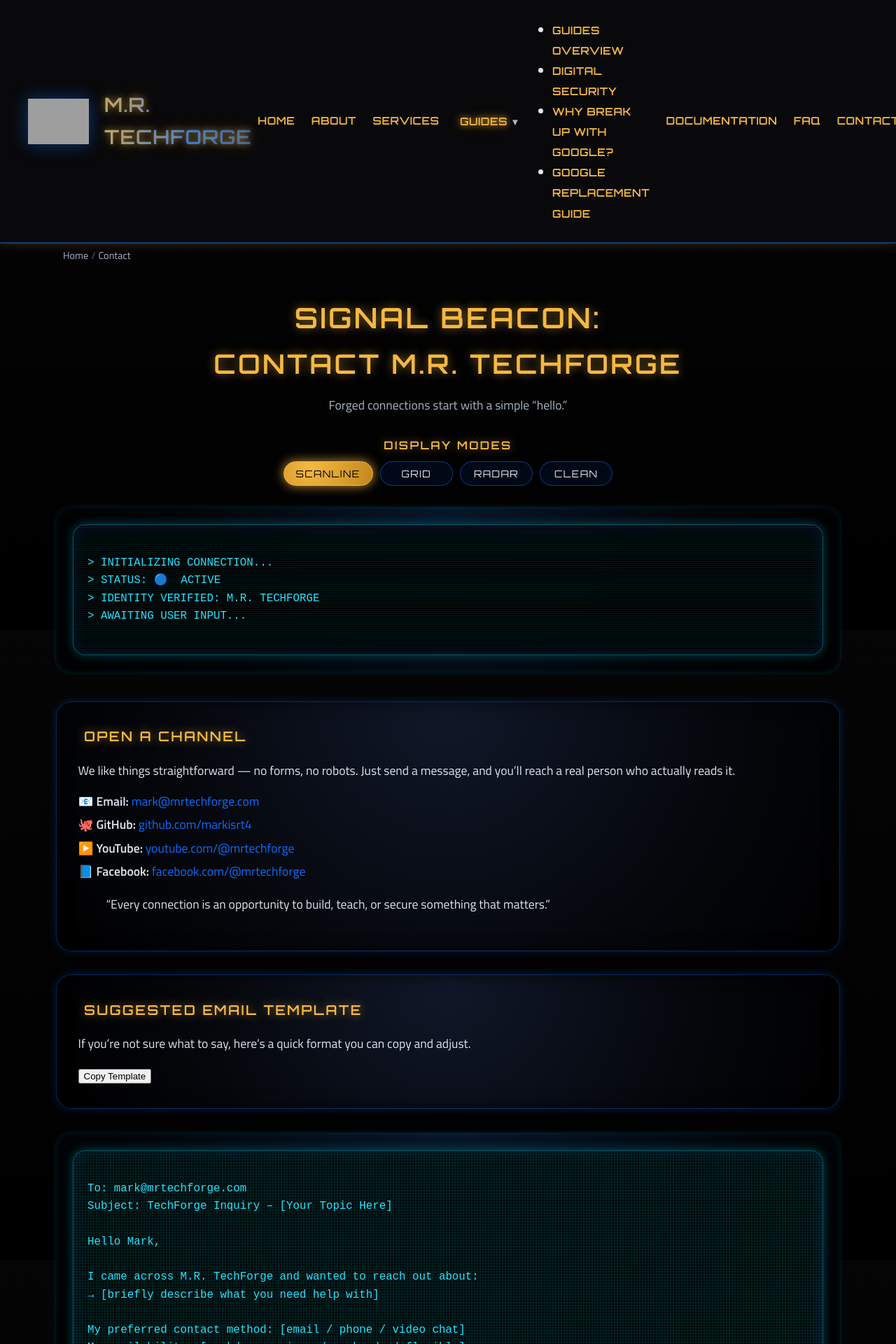
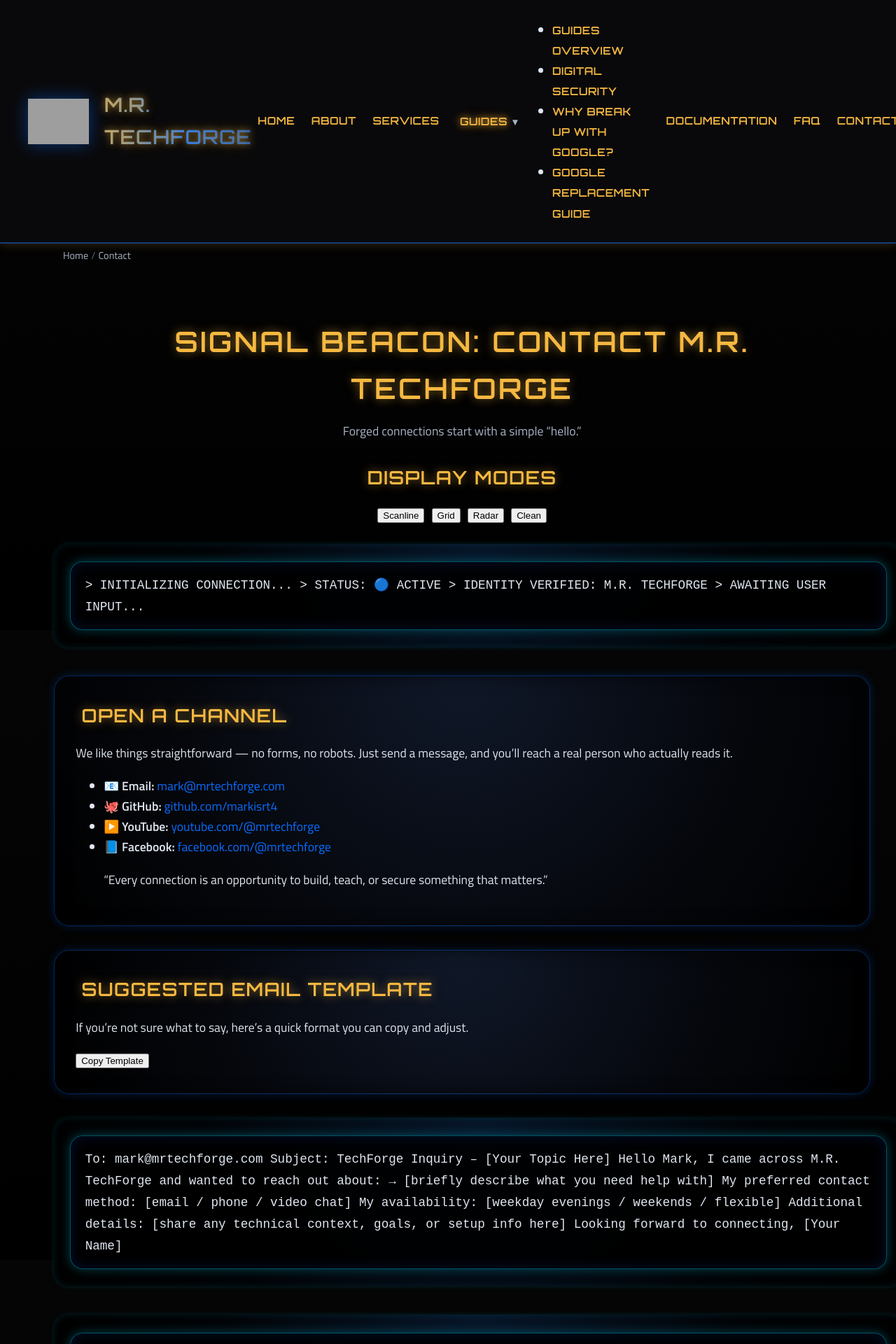
Before and after one commit to markisrt4/mrtechforge.github.io, a Jekyll site: the page built from contact.md, in a window 1280 px wide. Shown: the top 1920 px of the page at 70% size. Built offline with Jekyll 4.4.1, drawn with Linux system fonts in a browser that asks for light colours; grey boxes are pictures that could not be loaded.

Commit message:
Update _pages-contact.scss

```diff
--- a/_sass/_pages-contact.scss
+++ b/_sass/_pages-contact.scss
@@ -1,17 +1,12 @@
 /* =========================================================
-   CONTACT PAGE — FORGE STYLE (v3.0 WIDE + CENTERED)
+   CONTACT PAGE — FORGE STYLE (v3.0 Wide + Fluid Layout)
    ========================================================= */
 
-/* ---------------------------------------------------------
-   PAGE WRAPPER (controls overall lane width)
-   --------------------------------------------------------- */
-
 .forge-contact-page {
+  padding: 2.4rem 1.2rem 3rem;
+  margin: 0 auto;
   width: 100%;
-  max-width: 1400px;           /* wider lane on desktop */
-  margin: 2.4rem auto 3.2rem;
-  padding: 0 1.4rem;           /* slight side padding */
-  box-sizing: border-box;
+  max-width: 1400px; /* wider overall container */
 }
 
 /* =========================================================
@@ -32,40 +27,25 @@
   color: var(--forge-hotmetal);
 
   white-space: normal;
-  word-break: keep-all;
   overflow-wrap: break-word;
-}
-
-.forge-contact-page .page-intro .forge-highlight {
-  display: block;
-  font-size: 0.95em;
 }
 
 .forge-contact-page .page-intro .tagline {
   color: var(--forge-subtext);
   font-size: 1.05rem;
-  max-width: 640px;
+  max-width: 680px;
   margin: 0.25rem auto 0;
 }
 
 /* =========================================================
-   DISPLAY MODES BUTTON PANEL
+   DISPLAY MODES
    ========================================================= */
 
 .forge-terminal-modes {
   margin: 1.6rem auto 1.2rem;
+  max-width: 1300px;
+  width: 100%;
   text-align: center;
-  width: 100%;
-  max-width: none;
-}
-
-.forge-terminal-modes .modes-heading {
-  font-family: "Orbitron", sans-serif;
-  text-transform: uppercase;
-  letter-spacing: 0.15em;
-  font-size: 0.95rem;
-  color: var(--forge-hotmetal);
-  margin-bottom: 0.6rem;
 }
 
 .modes-buttons {
@@ -75,51 +55,19 @@
   gap: 0.6rem;
 }
 
-.terminal-mode-btn {
-  min-width: 6.2rem;
-  padding: 0.45rem 1rem;
-  border-radius: 999px;
-  border: 1px solid rgba(var(--forge-accent-rgb), 0.5);
-  background: rgba(3, 10, 24, 0.95);
-  color: var(--forge-text);
-  font-family: "Orbitron", sans-serif;
-  font-size: 0.82rem;
-  letter-spacing: 0.1em;
-  text-transform: uppercase;
-  cursor: pointer;
-  transition:
-    background 0.2s ease,
-    box-shadow 0.2s ease,
-    color 0.2s ease,
-    border-color 0.2s ease,
-    transform 0.18s ease;
-}
-
-.terminal-mode-btn:hover {
-  transform: translateY(-1px);
-  box-shadow: 0 0 12px rgba(var(--forge-accent-rgb), 0.45);
-}
-
-.terminal-mode-btn.is-active {
-  background: radial-gradient(circle at 30% 20%, var(--forge-hotmetal), #c2881e);
-  color: #000;
-  border-color: var(--forge-hotmetal);
-  box-shadow: 0 0 16px rgba(var(--forge-hotmetal-rgb), 0.8);
-}
-
 /* =========================================================
-   TERMINAL PANELS — centered, wide, no overflow
+   TERMINAL PANELS — NOW WIDER & FLUID
    ========================================================= */
 
 .forge-terminal-panel {
   position: relative;
   margin: 1.8rem auto 2.4rem;
   padding: 1.5rem 1.4rem;
+
   border-radius: 22px;
 
   width: 100%;
-  max-width: none;             /* inherit full lane width */
-  box-sizing: border-box;
+  max-width: 1300px;  /* wider panels */
 
   background: radial-gradient(circle at top, #071629 0%, #020407 60%, #000 100%);
   box-shadow:
@@ -142,107 +90,20 @@
 
   overflow-x: auto;
   max-width: 100%;
-  box-sizing: border-box;
-}
-
-.forge-terminal-screen code {
-  display: block;
-  white-space: pre-wrap;
-  font-family: "Courier New", monospace;
-  font-size: 0.94rem;
-  line-height: 1.6;
-  color: #26e0ff;
-  text-align: left;
-}
-
-/* CRT overlay base */
-.forge-terminal-screen::before {
-  content: "";
-  position: absolute;
-  inset: 0;
-  pointer-events: none;
-  opacity: 0.5;
-  mix-blend-mode: screen;
-}
-
-/* CRT MODES -------------------------------------------- */
-
-.forge-terminal-panel.crt-scanline .forge-terminal-screen::before {
-  background-image:
-    repeating-linear-gradient(
-      to bottom,
-      rgba(0, 255, 255, 0.15),
-      rgba(0, 255, 255, 0.15) 1px,
-      transparent 2px,
-      transparent 3px
-    );
-}
-
-.forge-terminal-panel.crt-grid .forge-terminal-screen::before {
-  background-image:
-    repeating-linear-gradient(
-      to bottom,
-      rgba(0, 255, 255, 0.17),
-      rgba(0, 255, 255, 0.17) 1px,
-      transparent 3px,
-      transparent 4px
-    ),
-    repeating-linear-gradient(
-      to right,
-      rgba(0, 255, 255, 0.17),
-      rgba(0, 255, 255, 0.17) 1px,
-      transparent 3px,
-      transparent 4px
-    );
-}
-
-.forge-terminal-panel.crt-radar .forge-terminal-screen {
-  background: radial-gradient(circle at 20% 15%, #002b1d 0%, #000 70%);
-}
-
-.forge-terminal-panel.crt-radar .forge-terminal-screen code {
-  color: #80ffb5;
-}
-
-.forge-terminal-panel.crt-radar::after {
-  content: "";
-  position: absolute;
-  inset: 0;
-  border-radius: inherit;
-  background: conic-gradient(
-    from 0deg,
-    rgba(0, 255, 128, 0.9) 0deg,
-    rgba(0, 255, 128, 0) 50deg,
-    rgba(0, 255, 128, 0) 360deg
-  );
-  mix-blend-mode: screen;
-  pointer-events: none;
-  opacity: 0.28;
-  animation: radarSweep 4s linear infinite;
-}
-
-@keyframes radarSweep {
-  from { transform: rotate(0deg); }
-  to   { transform: rotate(360deg); }
-}
-
-.forge-terminal-panel.crt-clean .forge-terminal-screen::before {
-  opacity: 0.08;
-  background: radial-gradient(circle at top, rgba(255,255,255,0.2), transparent 65%);
 }
 
 /* =========================================================
-   FORGE CARDS — override for contact page
+   CONTACT CARDS — NOW WIDER
    ========================================================= */
 
 .forge-contact-page .forge-card {
   margin: 2rem auto;
   padding: 2rem 1.8rem;
+
   border-radius: 22px;
 
   width: 100%;
-  max-width: none;             /* full lane width */
-  box-sizing: border-box;
+  max-width: 1300px;   /* was 1120px */
 
   background: radial-gradient(circle at top, #101829 0%, #05070c 60%, #000 100%);
   box-shadow:
@@ -254,151 +115,60 @@
 }
 
 .forge-contact-page .forge-card h2 {
-  font-family: "Orbitron", sans-serif;
-  text-transform: uppercase;
-  letter-spacing: 0.12em;
-  font-size: 1.15rem;
-  color: var(--forge-hotmetal);
   margin-top: 0;
   margin-bottom: 0.9rem;
 }
 
-.forge-contact-page .forge-card p {
-  margin-bottom: 0.9rem;
-}
-
-.forge-contact-page .contact-list {
-  list-style: none;
-  padding-left: 0;
-  margin: 0.6rem 0 1.1rem;
-}
-
-.forge-contact-page .contact-list li {
-  margin: 0.25rem 0;
-}
-
-.forge-contact-page .contact-list a {
-  color: var(--forge-accent);
-}
-
 /* =========================================================
-   LOCATION CARD — wide blueprint panel
+   LOCATION PANEL — WIDER
    ========================================================= */
 
 .forge-location-card {
   margin: 2.4rem auto 0;
   padding: 2.1rem 1.8rem 2.5rem;
+
   border-radius: 24px;
 
   width: 100%;
-  max-width: none;             /* full lane width */
-  box-sizing: border-box;
+  max-width: 1300px;
+
   text-align: center;
 
   background: radial-gradient(circle at top, #071c32 0%, #02050b 65%, #000 100%);
-  box-shadow:
-    0 0 18px rgba(0, 184, 212, 0.26),
-    inset 0 0 34px rgba(0, 0, 0, 0.8);
-}
-
-.forge-location-card h2 {
-  font-family: "Orbitron", sans-serif;
-  text-transform: uppercase;
-  letter-spacing: 0.13em;
-  font-size: clamp(1.1rem, 3vw, 1.5rem);
-  color: var(--forge-hotmetal);
-  margin-bottom: 1.4rem;
-}
-
-/* Blueprint plate */
-.forge-location-plate {
-  width: min(100%, 460px);
-  margin: 0 auto 1.4rem;
-  padding: 1.2rem 1.1rem;
-
-  font-family: "Fira Mono", monospace;
-  font-size: 0.92rem;
-  line-height: 1.6;
-
-  border: 2px solid rgba(0, 200, 255, 0.55);
-  border-radius: 12px;
-
-  background: radial-gradient(circle at center, #04101e, #000);
-  box-shadow:
-    0 0 14px rgba(0, 200, 255, 0.35),
-    inset 0 0 18px rgba(0, 50, 80, 0.9);
-
-  color: #cfefff;
-}
-
-.forge-location-plate .plate-line {
-  display: flex;
-  gap: 0.7rem;
-  padding: 0.18rem 0;
-}
-
-.forge-location-plate .plate-line span {
-  color: #78e8ff;
-  min-width: 120px;
-  text-align: right;
-  letter-spacing: 0.05em;
-}
-
-.plate-line.indent {
-  padding-left: 120px;
-}
-
-.forge-location-text {
-  font-family: "Titillium Web", sans-serif;
-  color: var(--forge-text);
-  font-size: 1.02rem;
-  line-height: 1.7;
-  max-width: 660px;
-  margin: 0 auto;
 }
 
 /* =========================================================
-   RESPONSIVE TWEAKS
+   RESPONSIVE LAYOUT
    ========================================================= */
 
 @media (max-width: 900px) {
+
   .forge-contact-page {
-    padding: 0 1rem;
+    padding-top: 2rem;
   }
 
   .forge-contact-page .forge-card,
   .forge-terminal-panel,
-  .forge-terminal-modes,
   .forge-location-card {
     border-radius: 18px;
+    max-width: 95%; /* more width on tablet */
   }
 }
 
 @media (max-width: 640px) {
+
   .forge-contact-page {
-    margin: 2rem auto 2.4rem;
-    padding: 0 0.6rem; /* less side padding = wider feel on small screens */
+    padding: 1.4rem 0.4rem 2rem; /* reduced padding = more width */
   }
 
-  .forge-contact-page .page-intro h1 {
-    font-size: 1.7rem;
-  }
-
-  .forge-terminal-panel {
-    margin: 1.4rem auto 2rem;
-    padding: 1.2rem 1.1rem;
+  .forge-contact-page .forge-card,
+  .forge-terminal-panel,
+  .forge-location-card {
+    max-width: 92%; /* allow almost full width */
+    padding: 1.4rem 1rem;
   }
 
   .forge-terminal-screen {
-    padding: 0.9rem 0.9rem;
-  }
-
-  .forge-contact-page .forge-card {
-    padding: 1.5rem 1.2rem;
-    margin: 1.6rem auto;
-  }
-
-  .forge-location-card {
-    padding: 1.8rem 1.2rem 2.1rem;
+    padding: 0.85rem;
   }
 }
```
